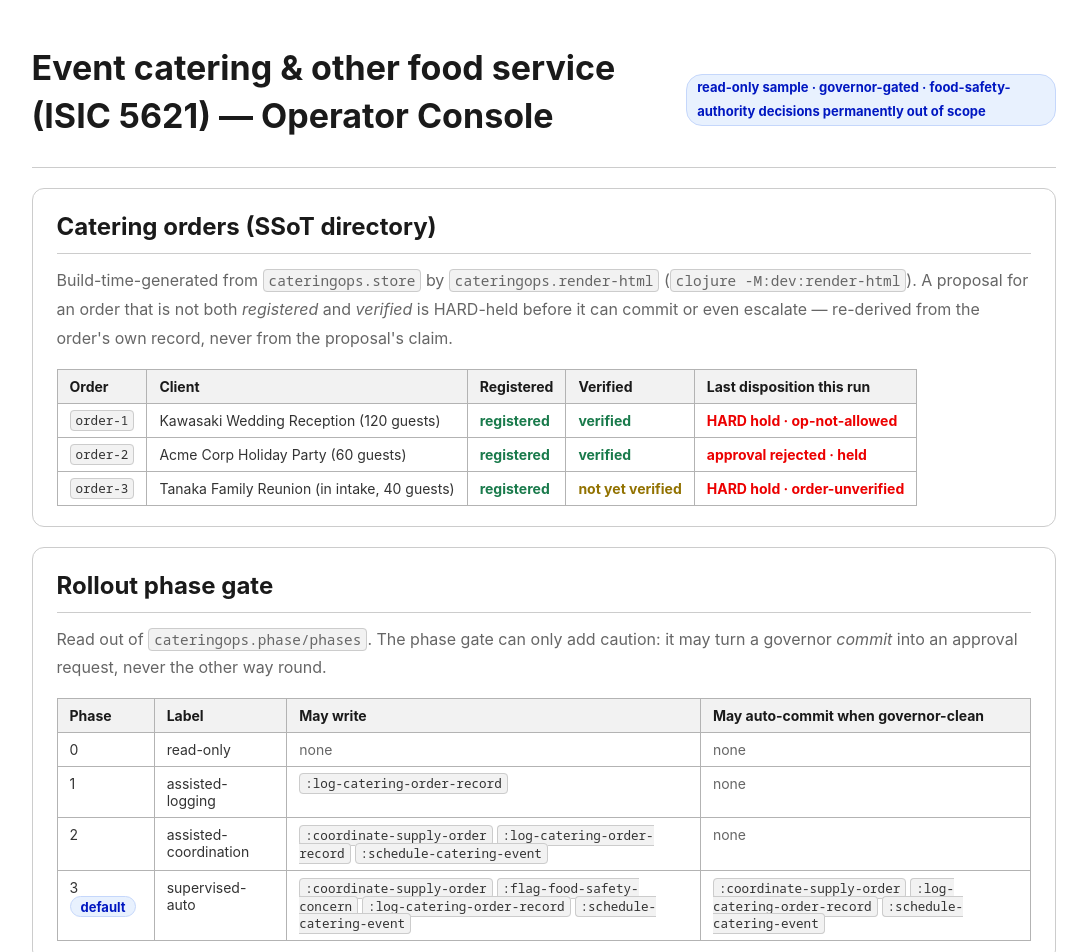
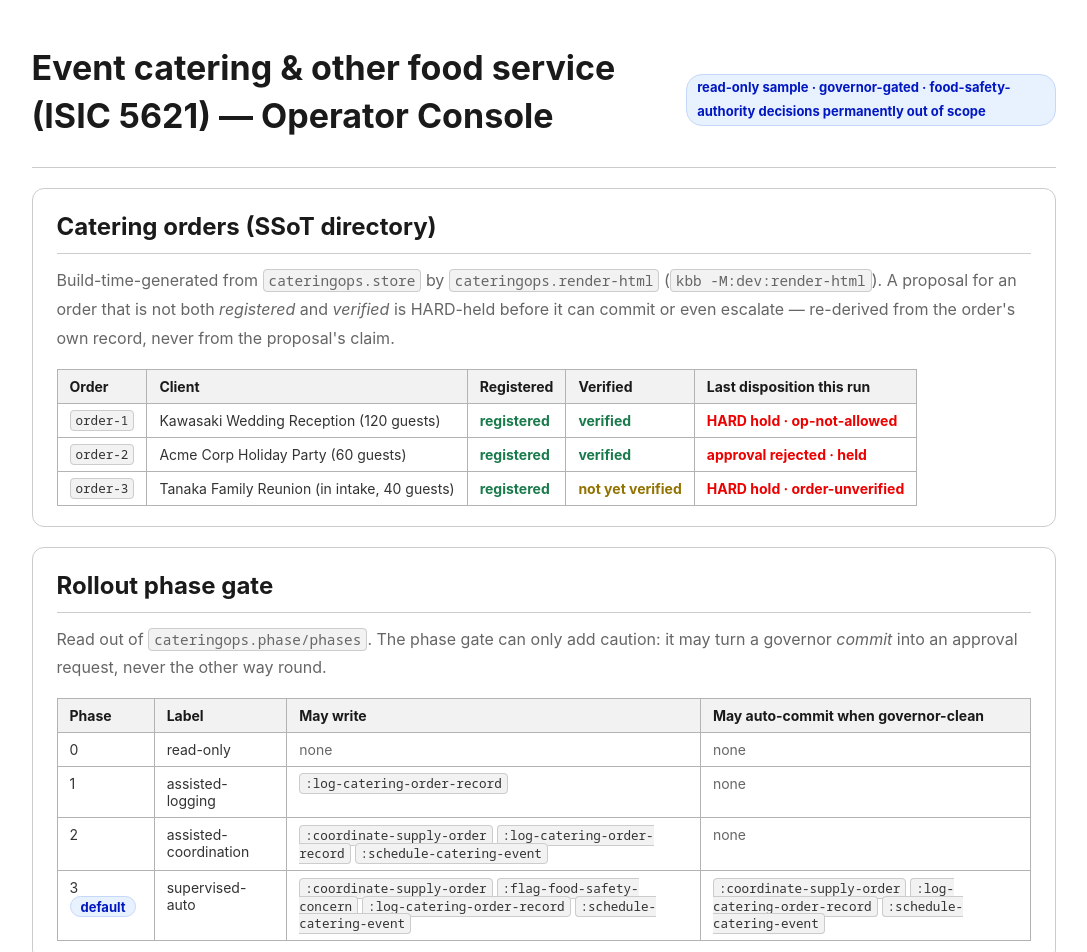
Before and after one commit to cloud-itonami/cloud-itonami-isic-5621, a plain HTML site: page docs/samples/operator-console.html in a window 1280 px wide. Shown: the top 952 px of the page, without its empty margins (89-1176 px from the left). Drawn offline with Linux system fonts and the light colour scheme.

Commit message:
kbb: rewrite 11 Clojure-CLI/bb/nbb/shadow-cljs invocation(s) in 8 file(s) to kbb/amu
Owner decision 2026-09-11: `clojure -M:<alias>` / `clj -M` / `bb <task>` /
`nbb <script>` become `kbb …` (kotoba-lang/kotoba bin/kbb_deps.cljk resolves
deps.edn aliases onto the JVM-free engine); `shadow-cljs release|compile|watch`
becomes `amu compile --target wasm32-browser`. Text only; no mirror; fix-forward.
1 pattern-literal line(s) in code were left as needles (see run state).

ADR: adr-2609112000-kbb-cutover-clojure-cli-text

Co-Authored-By: Claude Opus 5 (1M context) <noreply@anthropic.com>
Claude-Session: https://claude.ai/code/session_01JVx3D3QpgSHNgJBLe35yyx

```diff
--- a/docs/samples/operator-console.html
+++ b/docs/samples/operator-console.html
@@ -2468,7 +2468,7 @@ img,svg { max-width: 100%; height: auto; }</style></head><body>
 <main>
   <section class="card">
     <h2>Catering orders (SSoT directory)</h2>
-    <p class="muted">Build-time-generated from <code>cateringops.store</code> by <code>cateringops.render-html</code> (<code>clojure -M:dev:render-html</code>). A proposal for an order that is not both <em>registered</em> and <em>verified</em> is HARD-held before it can commit or even escalate — re-derived from the order&#39;s own record, never from the proposal&#39;s claim.</p>
+    <p class="muted">Build-time-generated from <code>cateringops.store</code> by <code>cateringops.render-html</code> (<code>kbb -M:dev:render-html</code>). A proposal for an order that is not both <em>registered</em> and <em>verified</em> is HARD-held before it can commit or even escalate — re-derived from the order&#39;s own record, never from the proposal&#39;s claim.</p>
     <table>
       <thead><tr><th>Order</th><th>Client</th><th>Registered</th><th>Verified</th><th>Last disposition this run</th></tr></thead>
       <tbody>
```
Also changed, not shown: 7 other files.
